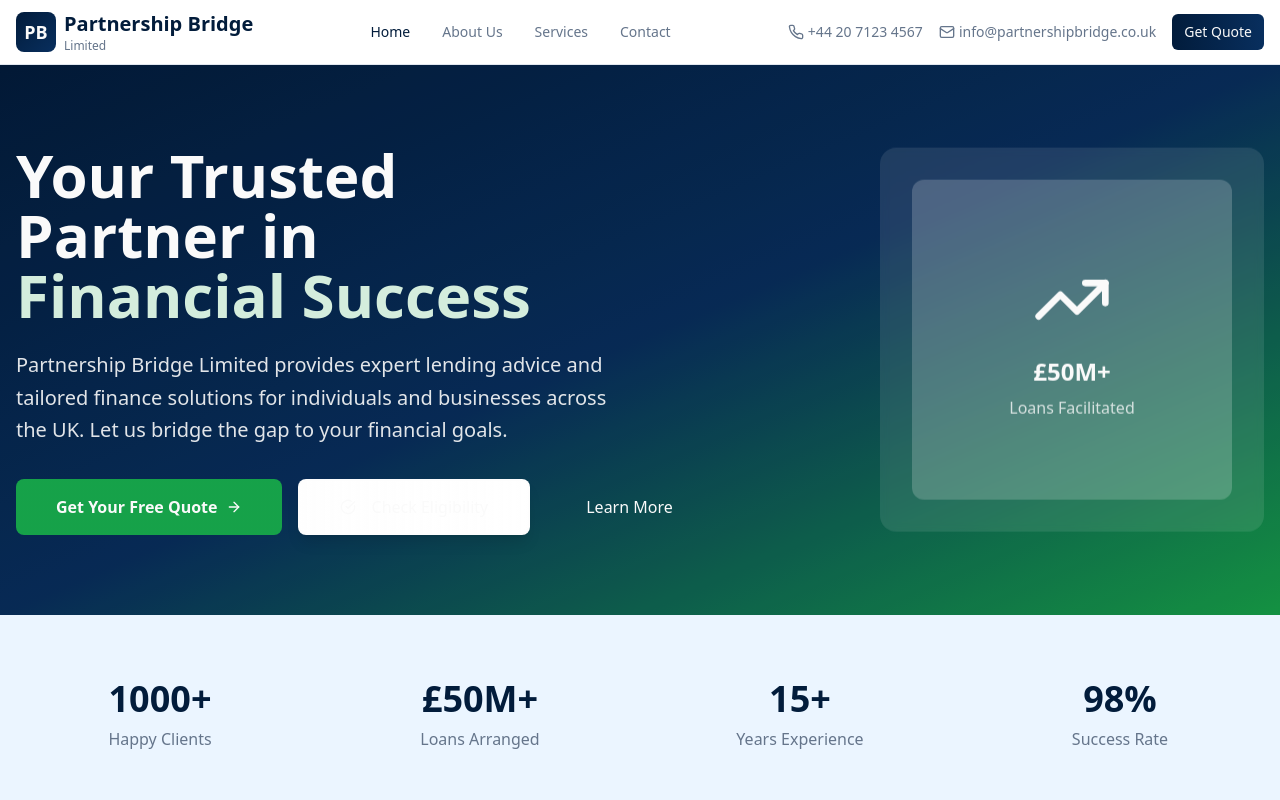
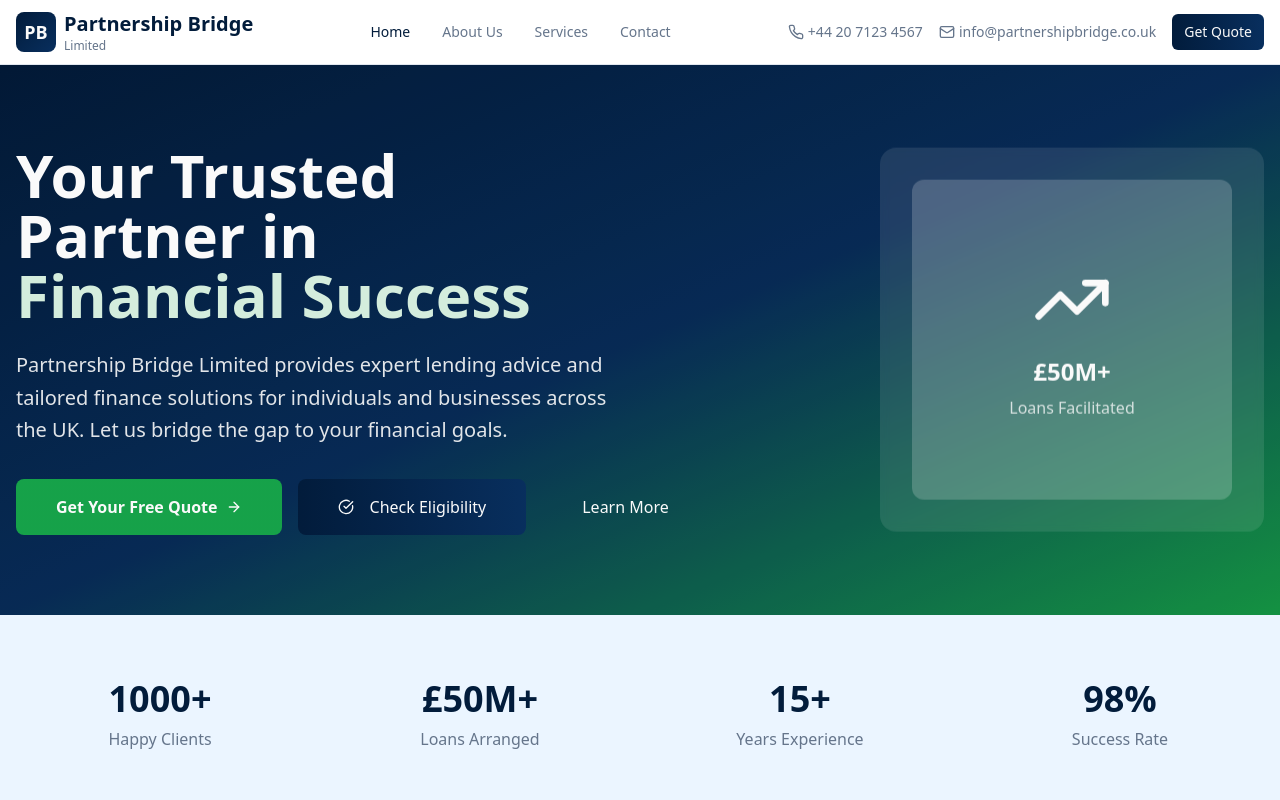
Before and after one commit to wcworld/Partnership-Bridge-Limited, a React (Vite) app: page / in a window 1280 px wide. Shown: the top 800 px of the page. Built offline with nearby package versions, Linux system fonts and the light colour scheme.

Commit message:
Change Check Eligibility button style
Modify the style of the "Check Eligibility" button.

```diff
--- a/src/pages/Home.tsx
+++ b/src/pages/Home.tsx
@@ -40,7 +40,7 @@ const Home = () => {
                   </Button>
                 </QuoteModal>
                 <QuoteModal>
-                  <Button variant="outline" size="xl" className="group border-2 border-primary-foreground/40 bg-gradient-to-r from-primary-foreground/15 to-primary-foreground/5 text-primary-foreground hover:bg-primary-foreground/25 hover:border-primary-foreground/60 backdrop-blur-sm shadow-lg">
+                  <Button variant="professional" size="xl" className="group">
                     <CheckCircle className="w-5 h-5 mr-2 group-hover:scale-110 transition-transform" />
                     Check Eligibility
                   </Button>
```
